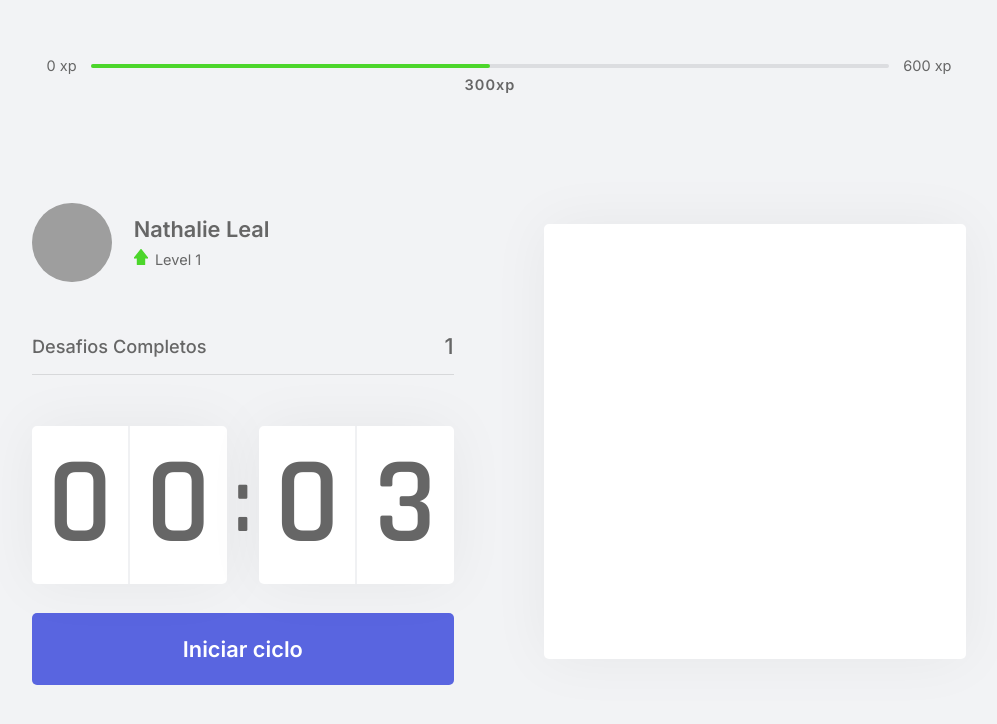
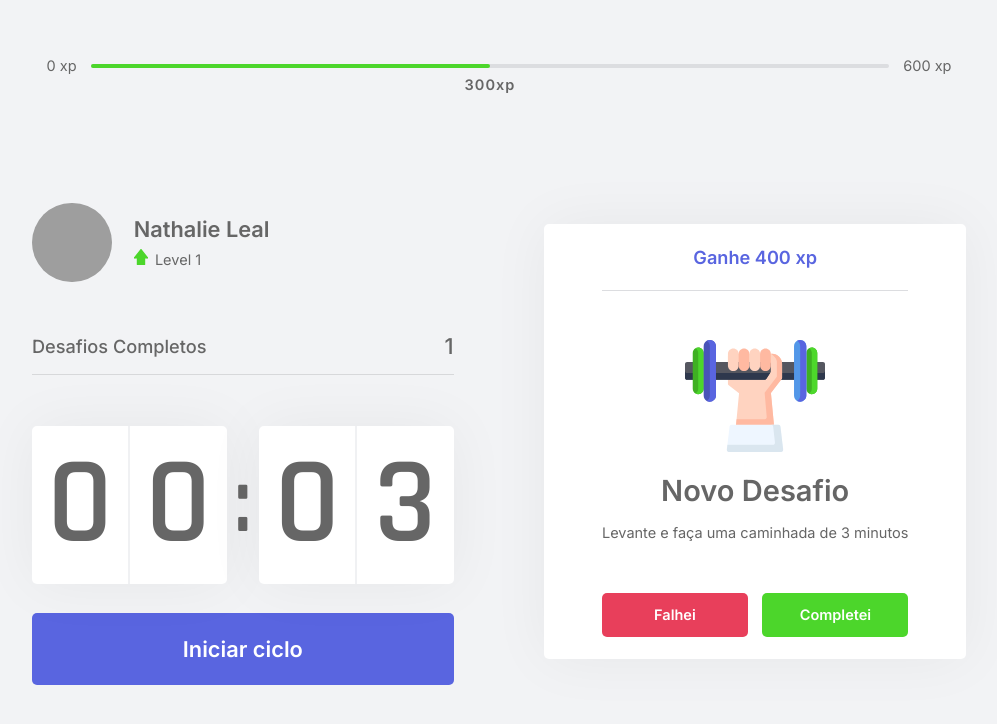
Before and after one commit to nathaliebsl/nlw04-reactjs, a Next.js app in the folder getmoovin/getmoovin-next/: page / in a window 1280 px wide. Shown: the top 724 px of the page, without its empty margins (141-1138 px from the left). Built offline with nearby package versions, Linux system fonts and the light colour scheme; grey boxes are pictures that could not be loaded.

Commit message:
componente ChallengeBox finalizado

```diff
--- a/getmoovin/getmoovin-next/src/components/ChallengeBox.tsx
+++ b/getmoovin/getmoovin-next/src/components/ChallengeBox.tsx
@@ -7,7 +7,19 @@
     <div className={styles.challengeBoxContainer}>
       {hasActiveChallenge ? (
         <div className={styles.challengeActive}>
+          <header>Ganhe 400 xp</header>
 
+          <main>
+            <img src="icons/body.svg" />
+            <strong>Novo Desafio</strong>
+            <p>Levante e faça uma caminhada de 3 minutos</p>
+          </main>
+          <footer>
+            <button className={styles.challengeFailedButton}>Falhei</button>
+            <button className={styles.challengeCompletedButton}>
+              Completei
+            </button>
+          </footer>
         </div>
       ) : (
         <div className={styles.challengeNotActive}>
--- a/getmoovin/getmoovin-next/src/styles/components/ChallengeBox.module.css
+++ b/getmoovin/getmoovin-next/src/styles/components/ChallengeBox.module.css
@@ -40,5 +40,74 @@
 .challengeNotActive p img {
   margin-right: 0.5rem;
   max-height: 70%;
+}
 
+.challengeActive {
+  height: 100%;
+
+  display: flex;
+  flex-direction: column;
 }
+
+.challengeActive header {
+  color: var(--blue);
+  font-weight: 600;
+  font-size: 1.25rem;
+  padding: 0 2rem 1.5rem;
+  border-bottom: 1px solid var(--gray-line);
+}
+
+.challengeActive main {
+  flex: 1;
+  display: flex;
+  flex-direction: column;
+  align-items: center;
+  justify-content: center;
+}
+
+.challengeActive main strong {
+  font-size: 2rem;
+  font-weight: 600;
+  color: var(--title);
+  margin: 1.5rem 0 1rem;
+}
+
+.challengeActive main p {
+  line-height: 1.5;
+}
+
+.challengeActive footer {
+  display: grid;
+  grid-template-columns: 1fr 1fr;
+  gap: 1rem;
+}
+
+.challengeActive footer button {
+  height: 3rem;
+
+  display: flex;
+  align-items: center;
+  justify-content: center;
+
+  border: 0;
+  border-radius: 5px;
+
+  color: var(--white);
+
+  font-size: 1rem;
+  font-weight: 600;
+
+  transition: filter 0.2s;
+}
+
+.challengeActive footer button.challengeFailedButton {
+  background: var(--red);
+}
+
+.challengeActive footer button.challengeCompletedButton {
+  background: var(--green);
+}
+
+.challengeActive footer button:hover {
+  filter: brightness(0.9);
+}
```
Lines whose indentation alone changed are shown as unchanged.
